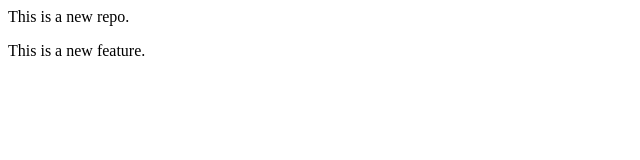
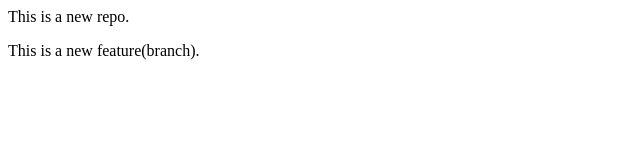
Before and after one commit to Taniya2711/LocalRepo2, a plain HTML site: page index.html in a window 1280 px wide. Shown: the full height of the page, 0-640 px from the left. Drawn offline with Linux system fonts and the light colour scheme.

```diff
--- a/index.html
+++ b/index.html
@@ -1,2 +1,2 @@
 <p>This is a new repo.</p>
-<p>This is a new feature.</p>
+<p>This is a new feature(branch).</p>
```
